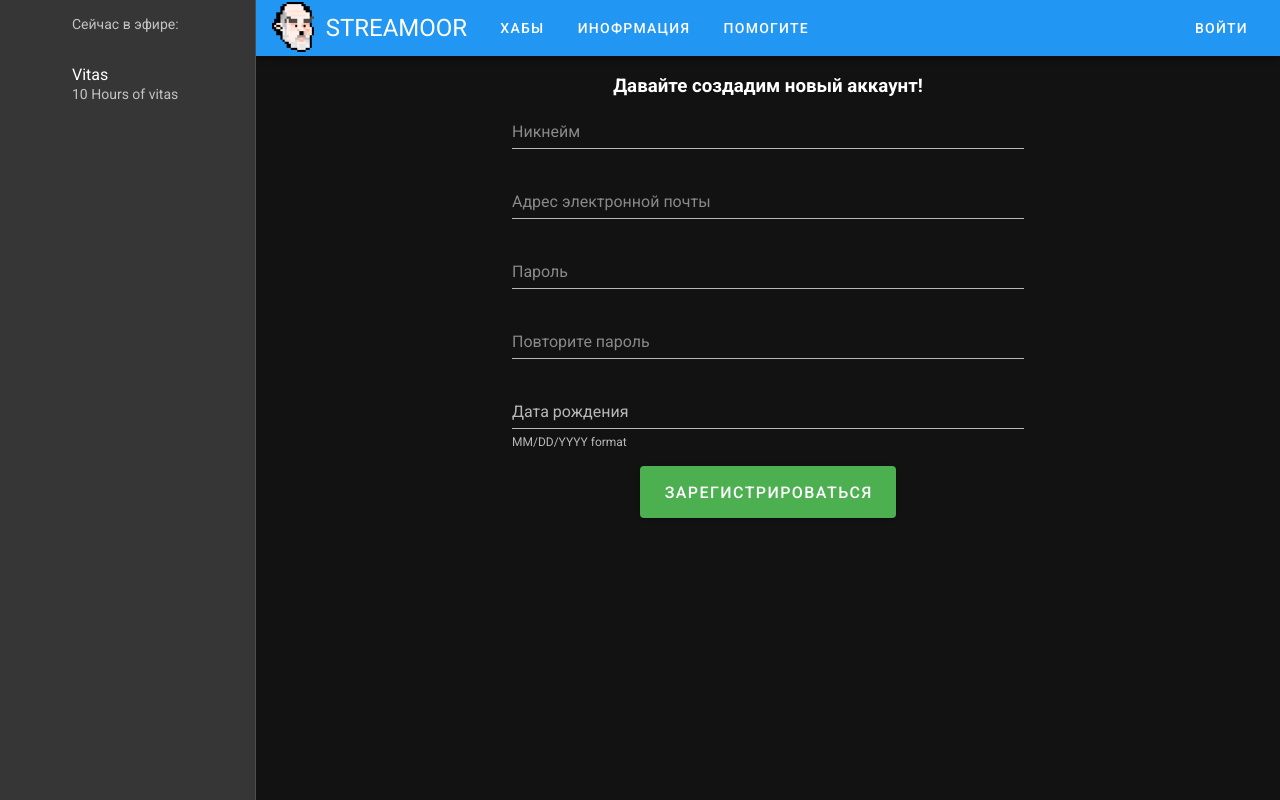
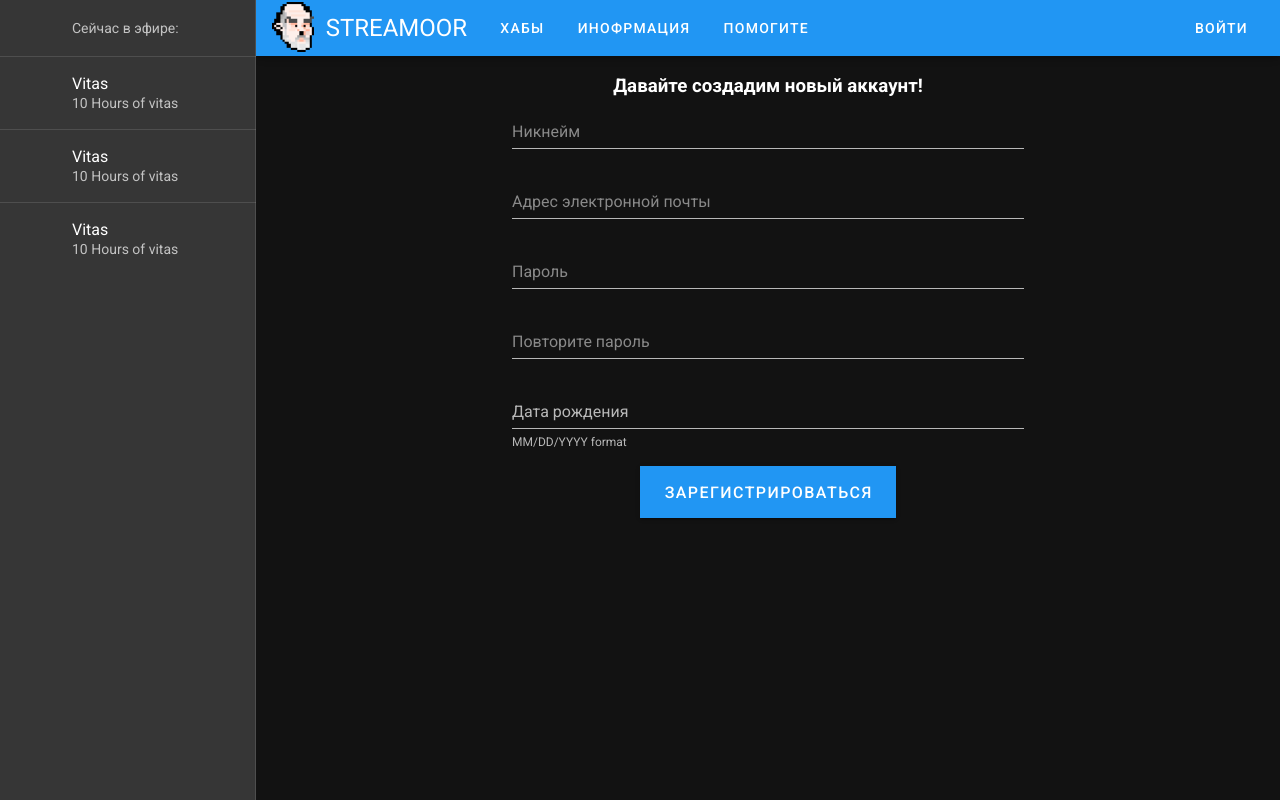
Before and after one commit to Mita57/StreaMOOR, a Vue app in the folder client/: page /register in a window 1280 px wide. Built offline with nearby package versions, Linux system fonts and the light colour scheme.

Commit message:
get your ass back here

```diff
--- a/client/src/App.vue
+++ b/client/src/App.vue
@@ -22,7 +22,30 @@
         <!-- Sidebar -->
         <v-navigation-drawer app>
             <v-list two-line subheader>
-                <v-subheader inset>Сейчас в эфире:</v-subheader>
+                <v-subheader inset style="height: 56px">Сейчас в эфире:</v-subheader>
+                <v-divider></v-divider>
+                <v-list-item>
+                    <v-list-item-avatar tile>
+                        <v-img src="./assets/Igor.png"></v-img>
+                    </v-list-item-avatar>
+
+                    <v-list-item-content>
+                        <v-list-item-title>Vitas</v-list-item-title>
+                        <v-list-item-subtitle>10 Hours of vitas</v-list-item-subtitle>
+                    </v-list-item-content>
+                </v-list-item>
+                <v-divider></v-divider>
+                <v-list-item>
+                    <v-list-item-avatar tile>
+                        <v-img src="./assets/Igor.png"></v-img>
+                    </v-list-item-avatar>
+
+                    <v-list-item-content>
+                        <v-list-item-title>Vitas</v-list-item-title>
+                        <v-list-item-subtitle>10 Hours of vitas</v-list-item-subtitle>
+                    </v-list-item-content>
+                </v-list-item>
+                <v-divider></v-divider>
                 <v-list-item>
                     <v-list-item-avatar tile>
                         <v-img src="./assets/Igor.png"></v-img>
--- a/client/src/views/Register.vue
+++ b/client/src/views/Register.vue
@@ -19,7 +19,7 @@
             </template>
             <v-date-picker v-model="date" no-title @input="menu1 = false"></v-date-picker>
         </v-menu>
-        <v-btn x-large  @click="signUp" color="success" dark class="mt-4" to = "/sign-Up">Зарегистрироваться</v-btn>
+        <v-btn x-large  @click="signUp" color="blue" tile dark class="mt-4" to = "/sign-Up">Зарегистрироваться</v-btn>
     </div>
 </template>
 
```
